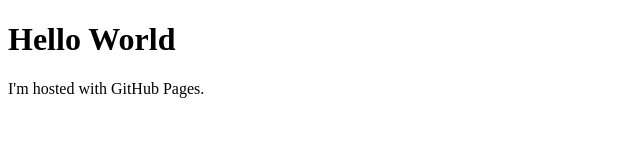
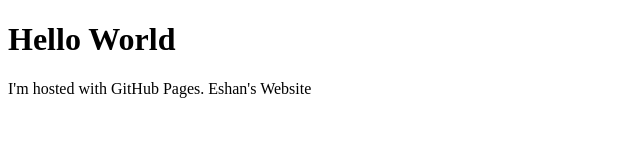
Before and after one commit to Wizkaley/Wizkaley.github.io, a plain HTML site: page index.html in a window 1280 px wide. Shown: the whole page, without its empty margins (0-640 px from the left). Drawn offline with Linux system fonts and the light colour scheme.

Commit message:
new commit

```diff
--- a/index.html
+++ b/index.html
@@ -2,6 +2,6 @@
 <html>
 <body>
 <h1>Hello World</h1>
-<p>I'm hosted with GitHub Pages.</p>
+<p>I'm hosted with GitHub Pages. Eshan's Website</p>
 </body>
 </html>
```
